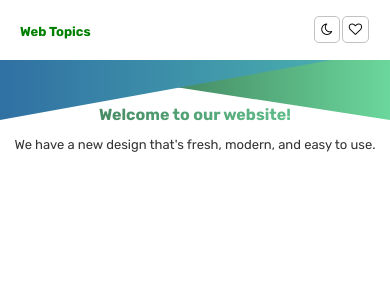
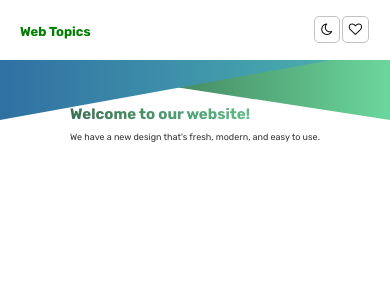
Before and after one commit to waseemghazal10/ReactProject, a React (Create React App) app: page / in a window 390 px wide. Shown: the top 300 px of the page. Built offline with nearby package versions, Linux system fonts and the light colour scheme.

Commit message:
Creating a responsive header

```diff
--- a/src/Compnenets/Header/Header.scss
+++ b/src/Compnenets/Header/Header.scss
@@ -3,22 +3,27 @@ $medium: 400px;
 .header{
     height: 100px;
     width: 100%;
-    position: absolute;
+
+    display: flex;
+    justify-content: center;
 
     .t1{
+        position: absolute;
+        right: 0;
         background-image: linear-gradient(to left, #6bd79c, #264d37);
         clip-path: polygon(100% 0 , 100% 60% , 0 0);
     }
 
     .t2{
+        position: absolute;
+        left:0;
         background-image: linear-gradient(to right, #3070A3, #4eb9b0);
         clip-path: polygon(0 0, 0 60% , 85% 0);
     }
 
     .headerText{
 
-        margin-top: 45px;
-        text-align:center;
+        padding-top: 45px;
 
         h1{
             background: linear-gradient(to right, #3b7152, #6bd79c);
@@ -28,7 +33,7 @@ $medium: 400px;
 
 
             @media screen and (max-width: $medium) {
-                font-size: medium;
+                font-size: 15px;
             }
         }
 
@@ -37,7 +42,7 @@ $medium: 400px;
             color: rgb(53, 52, 52);
 
             @media screen and (max-width: $medium) {
-                font-size: 13px;
+                font-size: 9px;
             }
         }
     }
```
Also changed, not shown: src/Compnenets/Navbar/Navbar.scss (line endings or trailing spaces).
